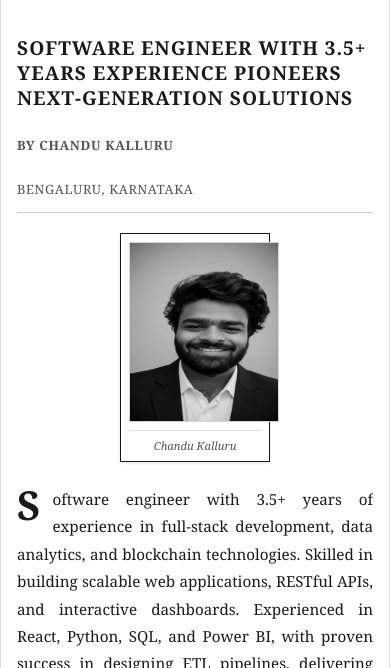
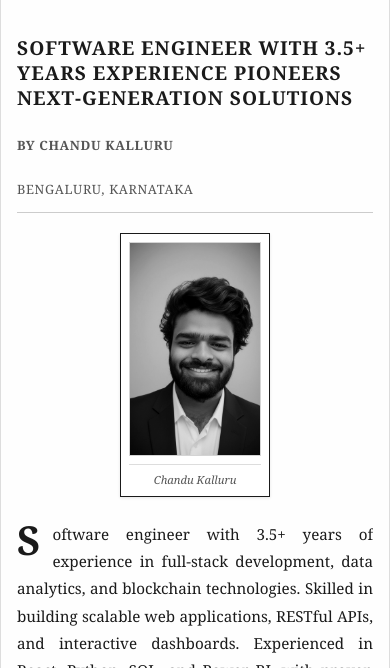
Before and after one commit to chinnuk0521/chandukalluru.com, a plain HTML site: page index.html in a window 390 px wide. Shown: the part 432-1100 px from the top of the page. Drawn offline with Linux system fonts and the light colour scheme.

Commit message:
Fix mobile image border alignment and improve container styling

```diff
--- a/style.css
+++ b/style.css
@@ -274,6 +274,7 @@ body {
     border: 1px solid #1a1a1a;
     background-color: #fff;
     box-shadow: 0 1px 3px rgba(0, 0, 0, 0.1);
+    box-sizing: border-box;
 }
 
 .profile-photo {
@@ -282,6 +283,8 @@ body {
     display: block;
     filter: grayscale(100%) contrast(1.15) brightness(0.9);
     border: 1px solid #ddd;
+    box-sizing: border-box;
+    margin: 0;
 }
 
 .photo-caption {
@@ -1213,6 +1216,17 @@ html {
         padding: 0.5rem;
         background-color: #fff;
         box-shadow: 0 1px 3px rgba(0, 0, 0, 0.1);
+        box-sizing: border-box;
+        text-align: center;
+    }
+
+    .profile-photo-container .profile-photo {
+        width: 100%;
+        height: auto;
+        display: block;
+        margin: 0;
+        border: 1px solid #ddd;
+        box-sizing: border-box;
     }
 
     .headlines-grid,
@@ -1279,16 +1293,25 @@ html {
     }
 
     .profile-photo-container {
-        justify-self: center;
+        float: none;
+        width: 180px;
+        margin: 0 auto 1.5rem auto;
+        display: block;
         border: 1px solid #1a1a1a;
         padding: 0.5rem;
         background-color: #fff;
         box-shadow: 0 1px 3px rgba(0, 0, 0, 0.1);
+        box-sizing: border-box;
+        text-align: center;
     }
 
-    .profile-photo {
-        width: 150px;
-        height: 180px;
+    .profile-photo-container .profile-photo {
+        width: 100%;
+        height: auto;
+        display: block;
+        margin: 0;
+        border: 1px solid #ddd;
+        box-sizing: border-box;
     }
 
     .headline-title {
@@ -1349,6 +1372,17 @@ html {
         padding: 0.5rem;
         background-color: #fff;
         box-shadow: 0 1px 3px rgba(0, 0, 0, 0.1);
+        box-sizing: border-box;
+        text-align: center;
+    }
+
+    .profile-photo-container .profile-photo {
+        width: 100%;
+        height: auto;
+        display: block;
+        margin: 0;
+        border: 1px solid #ddd;
+        box-sizing: border-box;
     }
 
     .drop-cap::first-letter {
```
